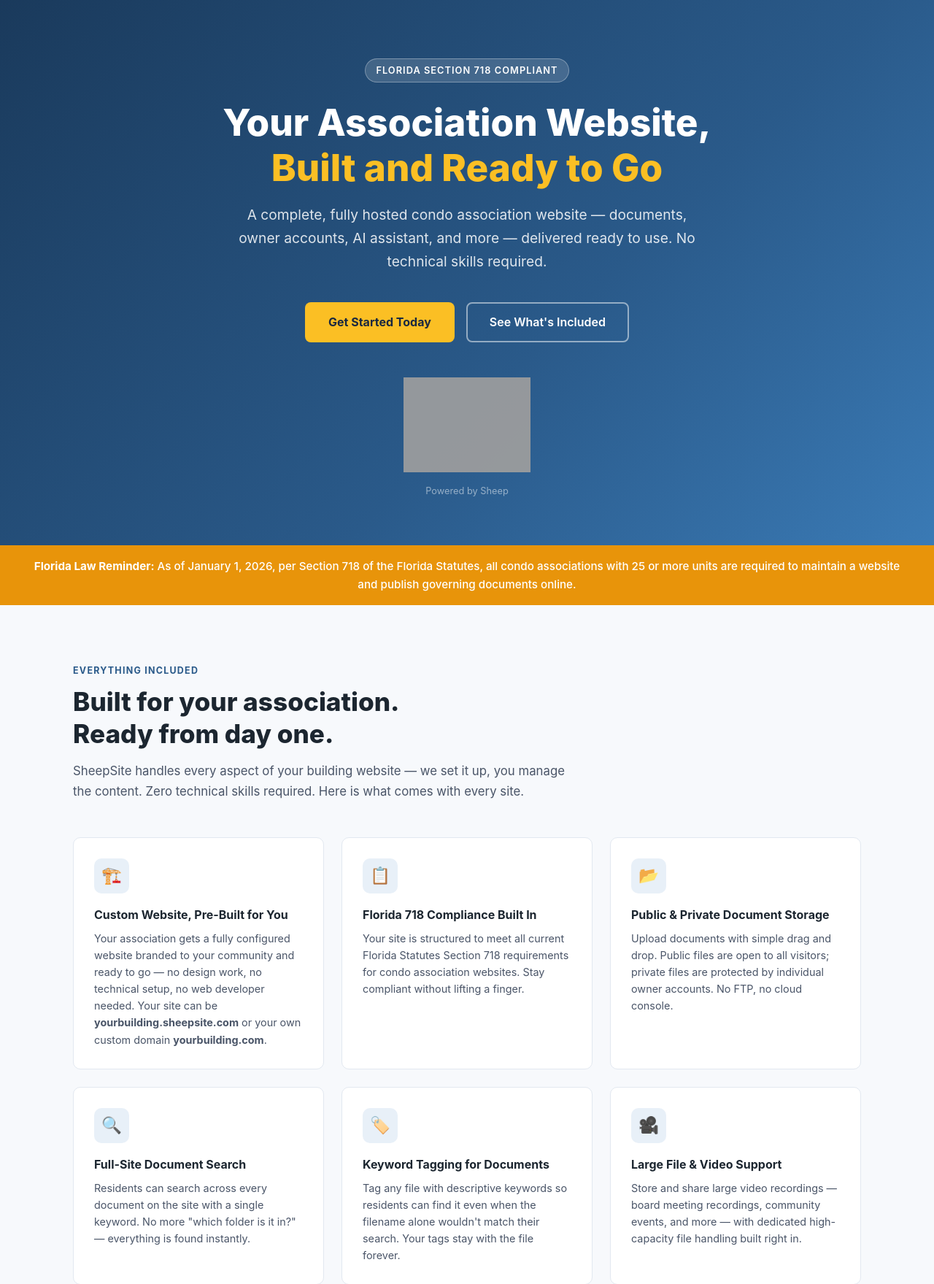
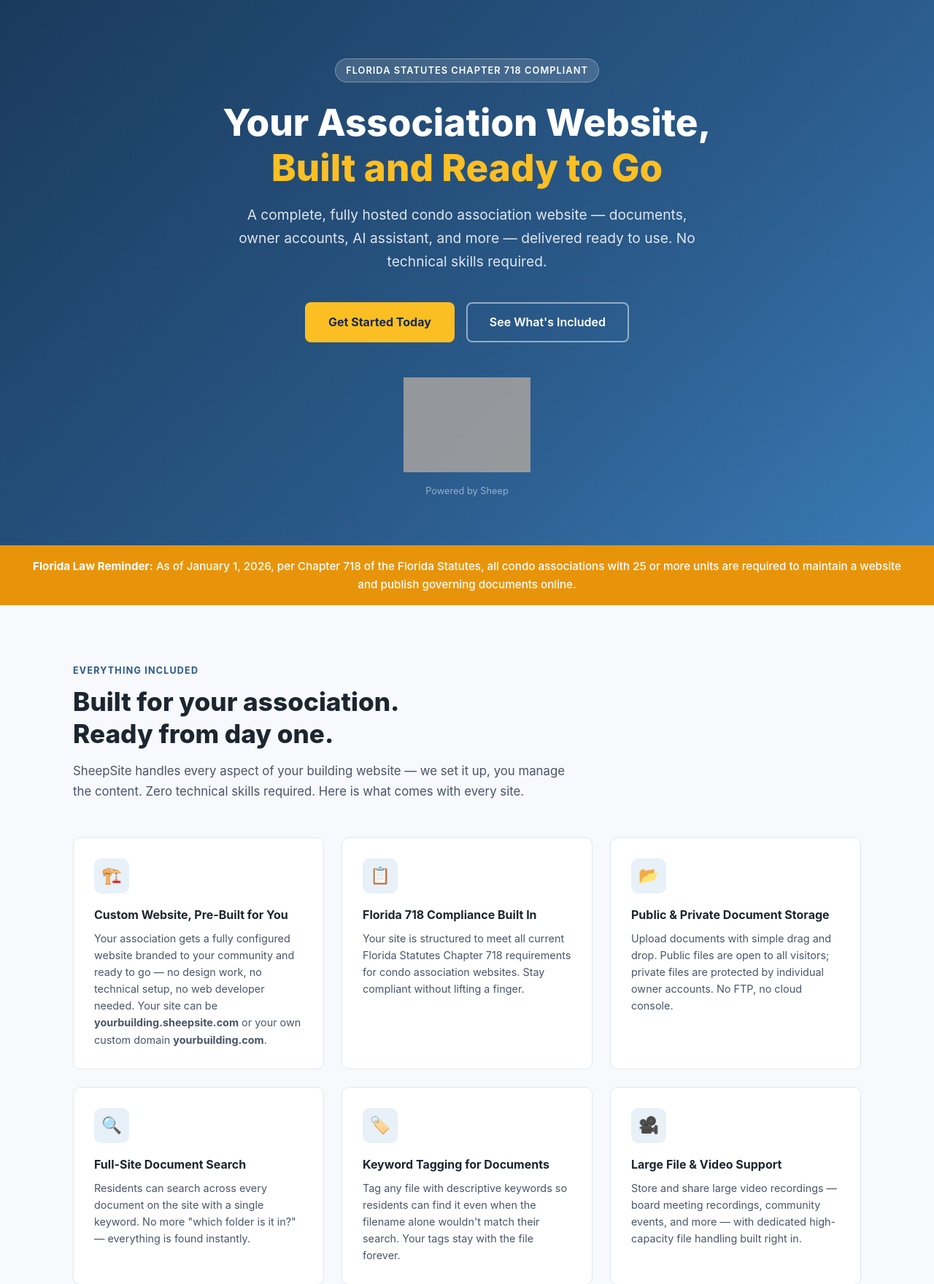
Before and after one commit to sheep-site-coder/Sheepsite-scripts, a PHP site: page /marketing/index.php in a window 1280 px wide. Shown: the part 64-1823 px from the top of the page at 73% size. Run offline with PHP 8.4, Linux system fonts and the light colour scheme; grey boxes are pictures that could not be loaded.

Commit message:
Session 28: private folder paths, marketing copy, cron path fix
- building-site.php: fix private folder button paths (FinancialDocs/*, SIRSDocs)
- marketing/index.php: correct "Section 718" → "Chapter 718" in all 3 occurrences
- docs: note correct cPanel cron path (/home/qgscrmoq/sheepsite/...)

Co-Authored-By: Claude Sonnet 4.6 <noreply@anthropic.com>

```diff
--- a/building-site.php
+++ b/building-site.php
@@ -529,15 +529,15 @@ $bldJs = json_encode($building);
     </div>
     <div class="resource-row">
       <span class="label">Financial Statements</span>
-      <button class="btn btn-primary" onclick="openPrivateFolder('FinancialStatements')">&#128196; Click to open</button>
+      <button class="btn btn-primary" onclick="openPrivateFolder('FinancialDocs/FinancialStatements')">&#128196; Click to open</button>
     </div>
     <div class="resource-row">
       <span class="label">Budgets</span>
-      <button class="btn btn-primary" onclick="openPrivateFolder('Budgets')">&#128196; Click to open</button>
+      <button class="btn btn-primary" onclick="openPrivateFolder('FinancialDocs/BudgetDocs')">&#128196; Click to open</button>
     </div>
     <div class="resource-row">
       <span class="label">SIRs Documents</span>
-      <button class="btn btn-primary" onclick="openPrivateFolder('SIRsDocs')">&#128196; Click to open</button>
+      <button class="btn btn-primary" onclick="openPrivateFolder('FinancialDocs/SIRSDocs')">&#128196; Click to open</button>
     </div>
     <div class="resource-row">
       <span class="label">Contracts</span>
--- a/marketing/index.php
+++ b/marketing/index.php
@@ -372,7 +372,7 @@
 <!-- ── HERO ── -->
 <div class="hero">
   <div class="hero-inner">
-    <div class="hero-badge">Florida Section 718 Compliant</div>
+    <div class="hero-badge">Florida Statutes Chapter 718 Compliant</div>
     <h1>Your Association Website,<br><span>Built and Ready to Go</span></h1>
     <p>A complete, fully hosted condo association website — documents, owner accounts, AI assistant, and more — delivered ready to use. No technical skills required.</p>
     <div class="hero-actions">
@@ -388,7 +388,7 @@
 
 <!-- ── COMPLIANCE BANNER ── -->
 <div class="compliance-bar">
-  <strong>Florida Law Reminder:</strong> As of January 1, 2026, per Section 718 of the Florida Statutes, all condo associations with 25 or more units are required to maintain a website and publish governing documents online.
+  <strong>Florida Law Reminder:</strong> As of January 1, 2026, per Chapter 718 of the Florida Statutes, all condo associations with 25 or more units are required to maintain a website and publish governing documents online.
 </div>
 
 <!-- ── FEATURES ── -->
@@ -409,7 +409,7 @@
       <div class="feature-card">
         <div class="feature-icon">📋</div>
         <h3>Florida 718 Compliance Built In</h3>
-        <p>Your site is structured to meet all current Florida Statutes Section 718 requirements for condo association websites. Stay compliant without lifting a finger.</p>
+        <p>Your site is structured to meet all current Florida Statutes Chapter 718 requirements for condo association websites. Stay compliant without lifting a finger.</p>
       </div>
 
       <div class="feature-card">
@@ -466,7 +466,7 @@
       <h2 class="section-title">Your Building's AI Assistant</h2>
       <p class="section-intro">Woolsy is the AI chat assistant built into every SheepSite building website. Residents ask questions in plain language — Woolsy answers instantly, 24/7.</p>
       <ul class="woolsy-features">
-        <li>Fully trained on Florida Statutes Section 718 — Woolsy knows condo law</li>
+        <li>Fully trained on Florida Statutes Chapter 718 — Woolsy knows condo law</li>
         <li>Trained on your community's own Declaration, Bylaws, and Rules &amp; Regulations</li>
         <li>Answers questions like: pet rules, renovation approvals, parking policy, guest rules, and more</li>
         <li>Residents log in directly inside the chat panel — no separate login page</li>
```
Also changed, not shown: docs/conversation-snapshot.md (+22 -1 lines).
